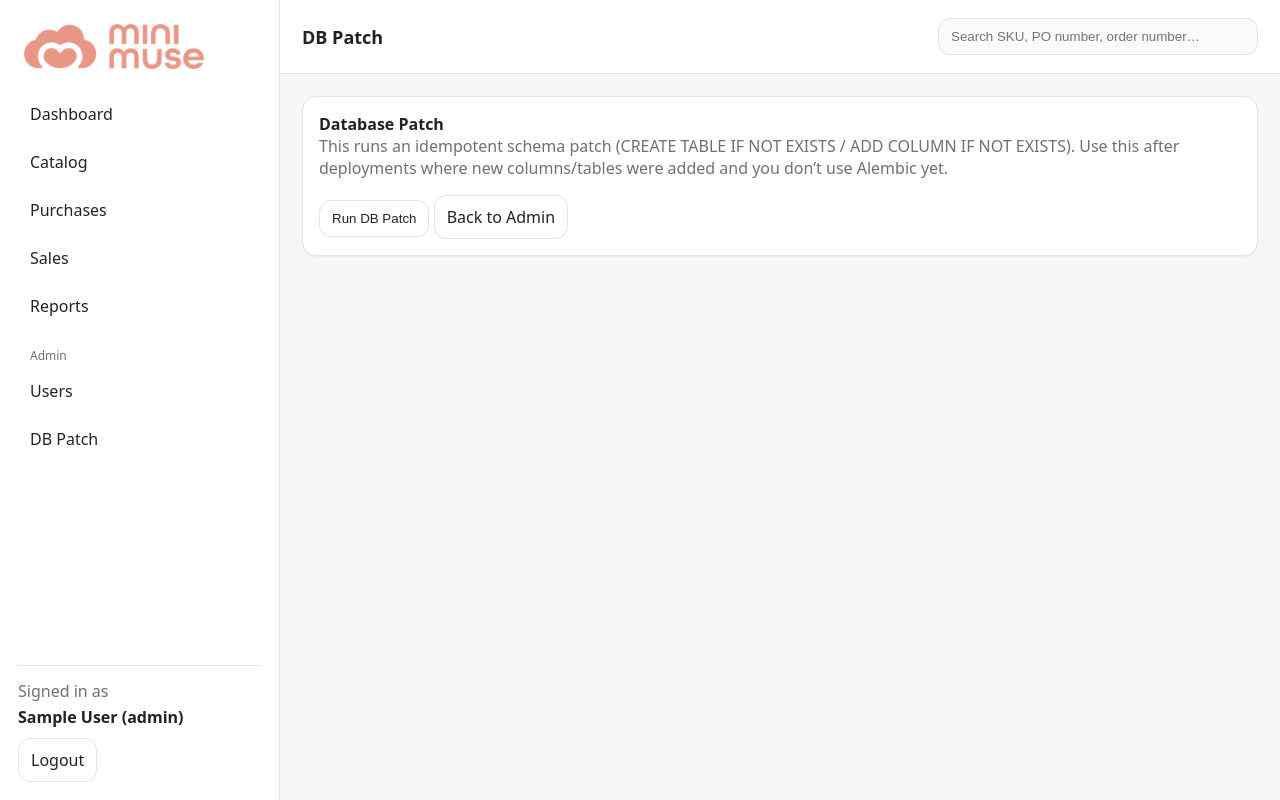
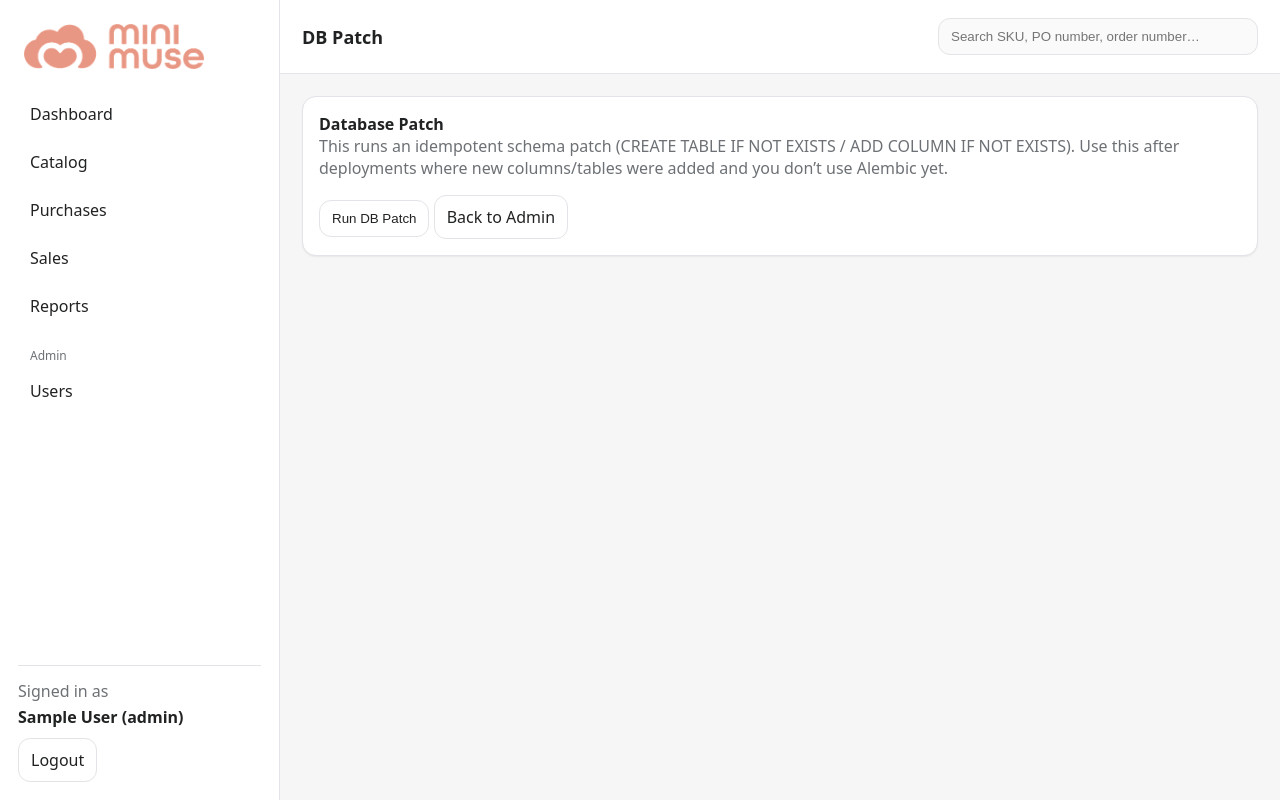
Before and after one commit to schaak722/mini-muse, a Flask app: page /admin/db-patch in a window 1280 px wide. Run offline with Flask 3, Linux system fonts and the light colour scheme; a user stored in the database is signed in; tables that the repository leaves empty hold one stand-in row (values such as "Sample post").

Commit message:
Update base.html

```diff
--- a/app/templates/base.html
+++ b/app/templates/base.html
@@ -33,7 +33,6 @@
         {% if current_user.is_authenticated and current_user.is_admin %}
           <div class="nav__section">Admin</div>
           <a class="nav__item" href="{{ url_for('admin.users_list') }}">Users</a>
-          <a class="nav__item" href="{{ url_for('admin.db_patch_home') }}">DB Patch</a>
         {% endif %}
       </nav>
 
```
